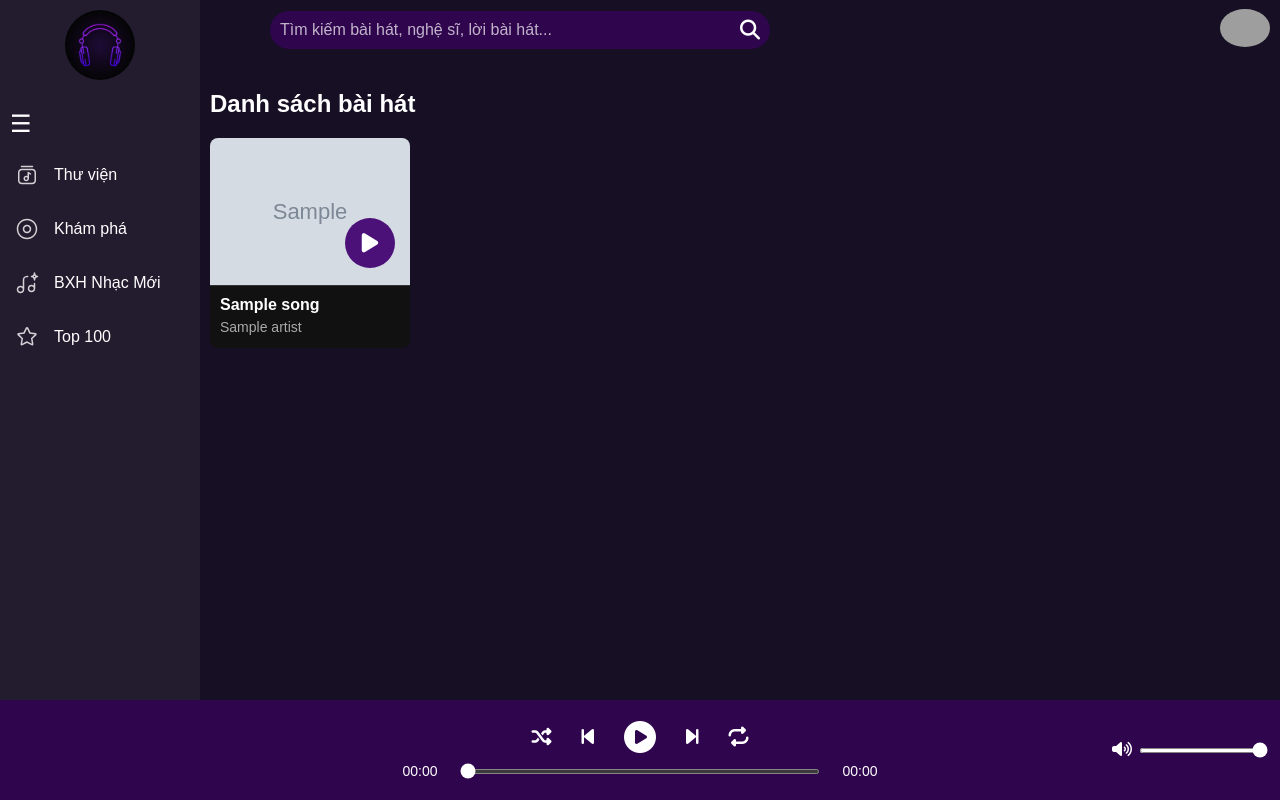
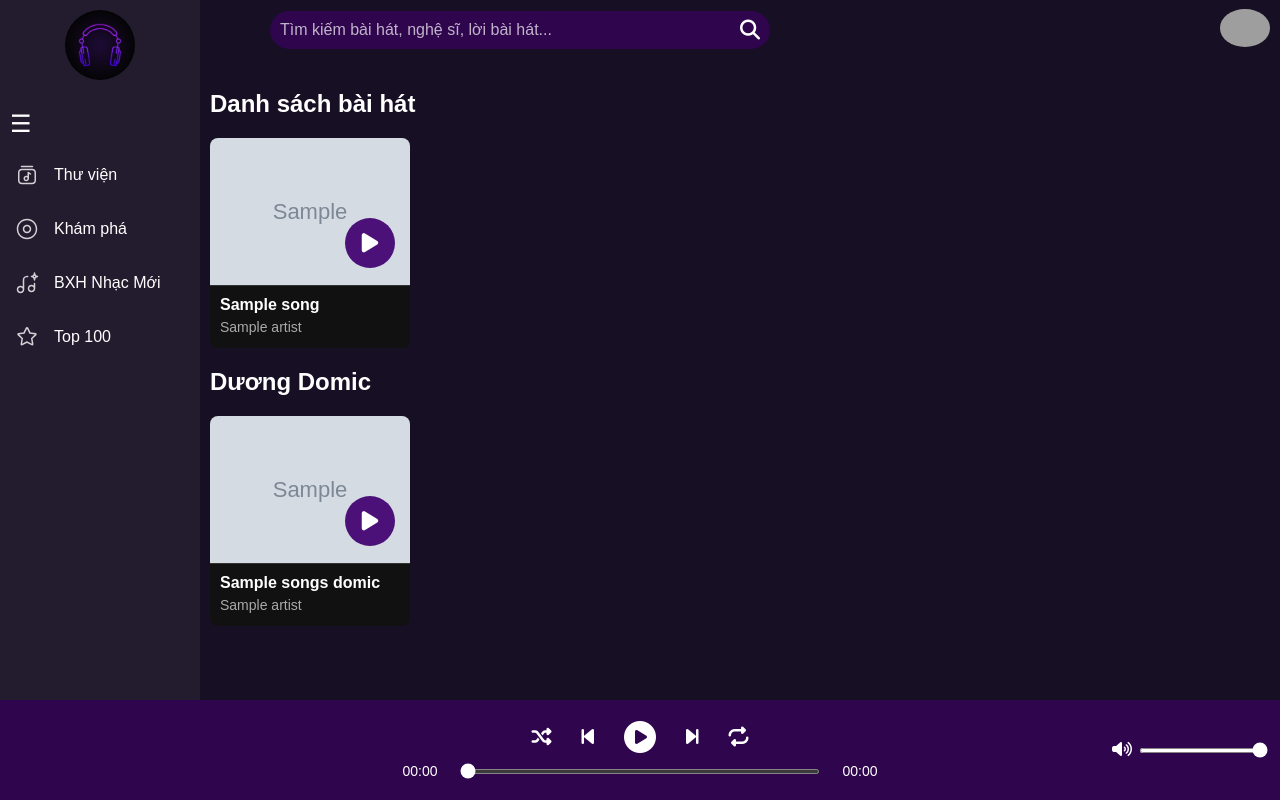
Before and after one commit to Style-of-Aries/WebMusic, a PHP site: the page made by views/user/list.php in a window 1280 px wide. Run offline with PHP 8.4, Linux system fonts and the light colour scheme; the template is opened without the code that fills it: most values are stand-ins (such as "Sample title", 1, 10 or a date in 2020); grey boxes marked "Sample" are stand-in pictures; grey boxes are pictures that could not be loaded.

Commit message:
không có gì

```diff
--- a/controllers/userController.php
+++ b/controllers/userController.php
@@ -7,10 +7,11 @@ class UserController {
     }
     public function index() {
         $songs = $this->userModel->getSongs();
+        $songsDomic = $this->userModel->getSongsDomic();
         require_once './../views/user/list.php';
     }
     public function bxh() {
-        $songs = $this->userModel->getSongsDomic();
+        $songs = $this->userModel->getSongs();
         require_once './../views/user/bxh.php';
     }
 }
--- a/views/user/bxh.php
+++ b/views/user/bxh.php
@@ -2,6 +2,7 @@
 ob_start();
 ?>
 <h2>BXH Nhạc Mới</h2>
+<?php shuffle($songs); ?>
 <?php foreach ($songs as $index => $song): ?>
   <div class="card bxh-item" data-index="<?=$index;?>"
                               data-name="<?=$song['name'];?>"
--- a/views/user/list.php
+++ b/views/user/list.php
@@ -4,20 +4,32 @@ ob_start();
 
 <h2>Danh sách bài hát</h2>
 <div class="playlist-container">
-
-            <?php foreach ($songs as  $index => $song): ?>
-                <div class="card list-item" data-index="<?=$index;?>"
-                                            data-name="<?=$song['name'];?>"
-                                            data-img="<?=$song['image'];?>"
-                                            data-artist="<?=$song['artist'];?>"
-                                            data-song="<?=$song['fileSong'];?>">
+    <?php foreach ($songs as $index => $song): ?>
+        <div class="card list-item" data-index="<?= $index; ?>" data-name="<?= $song['name']; ?>"
+            data-img="<?= $song['image']; ?>" data-artist="<?= $song['artist']; ?>" data-song="<?= $song['fileSong']; ?>">
             <img src="<?= $song['image'] ?>" alt="" class="thumbnail">
             <div class="play-btn">
                 <i class="fa-solid fa-play play-icon"></i>
             </div>
             <div class="info">
-                        <h3 ><?= htmlspecialchars(string: $song['name']) ?></h3>
-                        <p ><?= htmlspecialchars($song['artist']) ?></p>
+                <h3><?= htmlspecialchars(string: $song['name']) ?></h3>
+                <p><?= htmlspecialchars($song['artist']) ?></p>
+            </div>
+        </div>
+    <?php endforeach ?>
+</div>
+<h2>Dương Domic</h2>
+<div class="playlist-container">
+    <?php foreach ($songsDomic as $index => $song): ?>
+        <div class="card list-item" data-index="<?= $index; ?>" data-name="<?= $song['name']; ?>"
+            data-img="<?= $song['image']; ?>" data-artist="<?= $song['artist']; ?>" data-song="<?= $song['fileSong']; ?>">
+            <img src="<?= $song['image'] ?>" alt="" class="thumbnail">
+            <div class="play-btn">
+                <i class="fa-solid fa-play play-icon"></i>
+            </div>
+            <div class="info">
+                <h3><?= htmlspecialchars(string: $song['name']) ?></h3>
+                <p><?= htmlspecialchars($song['artist']) ?></p>
             </div>
         </div>
     <?php endforeach ?>
```
Lines whose indentation alone changed are shown as unchanged.
